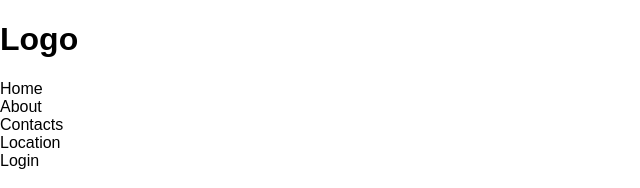
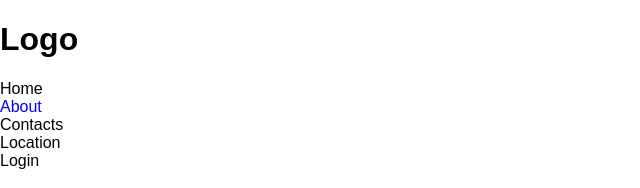
Before and after one commit to NozilaXudoyberdiyeva/git, a React (Vite) app: page / in a window 1280 px wide. Shown: the top 188 px of the page, without its empty margins (0-640 px from the left). Built offline with nearby package versions, Linux system fonts and the light colour scheme.

Commit message:
about don

```diff
--- a/src/App.jsx
+++ b/src/App.jsx
@@ -1,16 +1,16 @@
 import React from 'react'
 import { Route, Routes } from 'react-router-dom'
 import Layout from './pages/Layout'
+import About from './pages/About'
 
 const App = () => {
   return (
     <div>
-    <Routes>
-
-      <Route path='/' element={<Layout />}>
-
-      </Route>
-    </Routes>
+      <Routes>
+        <Route path='/' element={<Layout />}>
+          <Route path='about' element={<About />} />
+        </Route>
+      </Routes>
 
     </div>
   )
--- a/src/components/Navbar.jsx
+++ b/src/components/Navbar.jsx
@@ -1,10 +1,14 @@
+import { Link } from "react-router-dom";
+
 const Navbar = () => {
   return (
     <div>
       <h1>Logo</h1>
       <ul>
         <li>Home</li>
+        <Link to="about">
         <li>About</li>
+        </Link>
         <li>Contacts</li>
         <li>Location</li>
         <li>Login</li>
--- /dev/null
+++ b/src/pages/About.jsx
@@ -0,0 +1,9 @@
+import React from 'react'
+
+function About() {
+  return (
+    <div>About</div>
+  )
+}
+
+export default About
```
Also changed, not shown: 1 other file (tests, documents, lock files or other folders).
